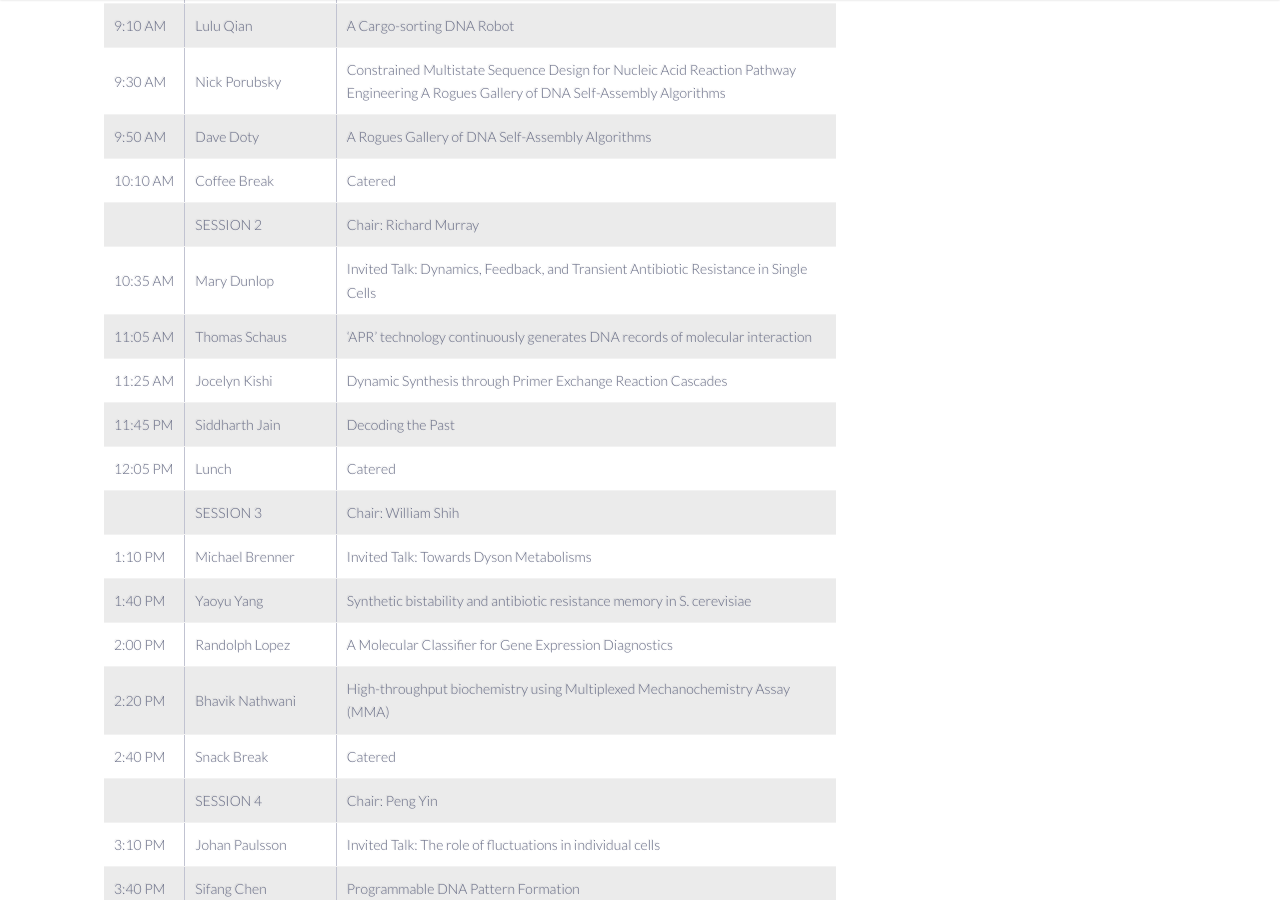
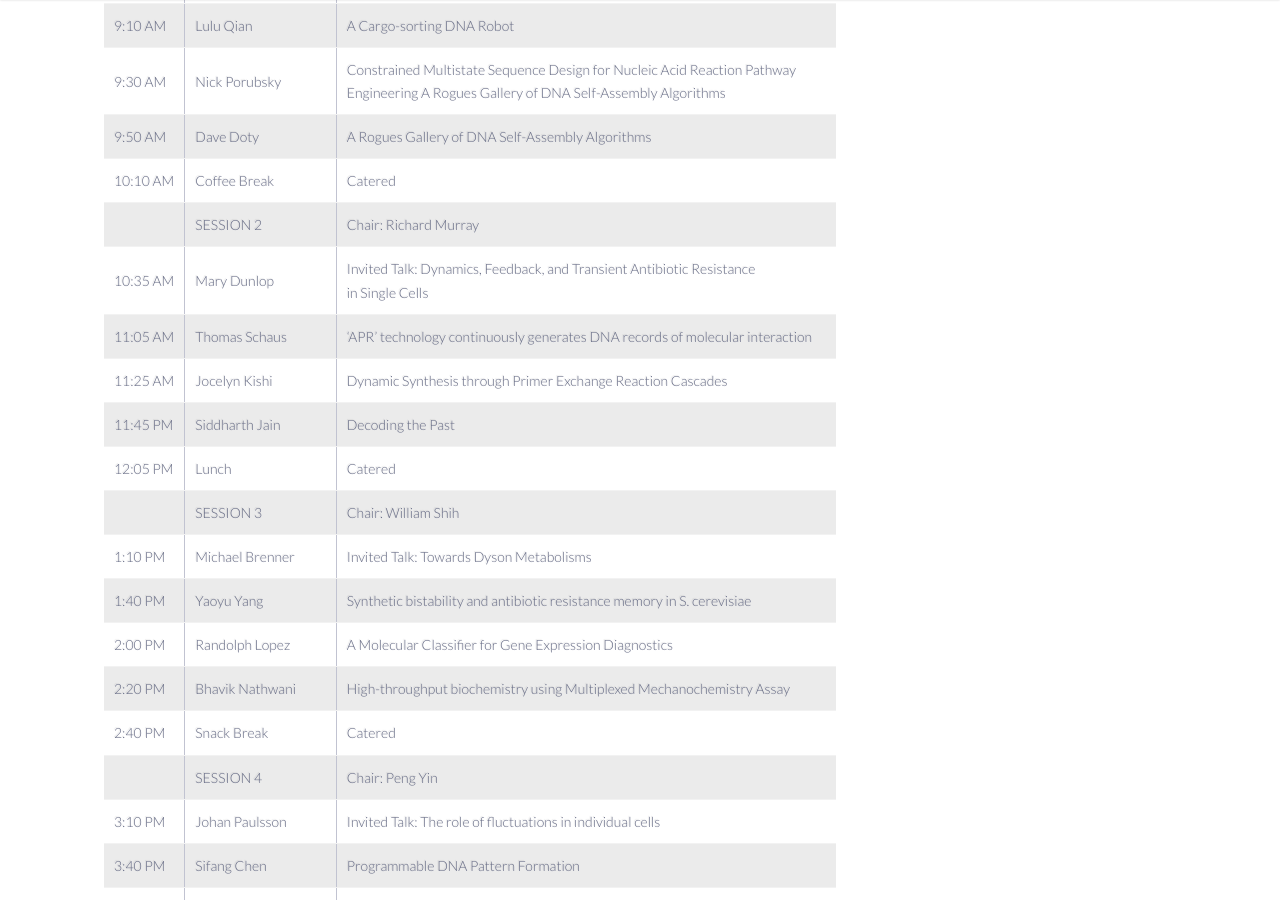
Before and after one commit to douglaslab/mpp, a Jekyll site: the page built from workshops/four.markdown, in a window 1280 px wide and 900 px high, scrolled down 465 px. Built offline with Jekyll 4.4.1, drawn with Linux system fonts in a browser that asks for light colours; nearby versions of some CDN libraries.

```diff
--- a/workshops/four.markdown
+++ b/workshops/four.markdown
@@ -171,7 +171,7 @@ Location: Martin Conference Center (3rd Floor Rotunda); 77 Avenue Louis Pasteur,
 |9:50 AM|Dave Doty|A Rogues Gallery of DNA Self-Assembly Algorithms|
 |10:10 AM|Coffee Break|Catered|
 ||SESSION 2|Chair: Richard Murray|
-|10:35 AM|Mary Dunlop|Invited Talk: Dynamics, Feedback, and Transient Antibiotic Resistance in Single Cells|
+|10:35 AM|Mary Dunlop|Invited Talk: Dynamics, Feedback, and Transient Antibiotic Resistance<br>in Single Cells|
 |11:05 AM|Thomas Schaus|‘APR' technology continuously generates DNA records of molecular interaction|
 |11:25 AM|Jocelyn Kishi|Dynamic Synthesis through Primer Exchange Reaction Cascades|
 |11:45 PM|Siddharth Jain|Decoding the Past|
@@ -180,7 +180,7 @@ Location: Martin Conference Center (3rd Floor Rotunda); 77 Avenue Louis Pasteur,
 |1:10 PM|Michael Brenner|Invited Talk: Towards Dyson Metabolisms|
 |1:40 PM|Yaoyu Yang|Synthetic bistability and antibiotic resistance memory in S. cerevisiae|
 |2:00 PM|Randolph Lopez|A Molecular Classifier for Gene Expression Diagnostics|
-|2:20 PM|Bhavik Nathwani|High-throughput biochemistry using Multiplexed Mechanochemistry Assay (MMA)|
+|2:20 PM|Bhavik Nathwani|High-throughput biochemistry using Multiplexed Mechanochemistry Assay|
 |2:40 PM|Snack Break|Catered|
 ||SESSION 4|Chair: Peng Yin|
 |3:10 PM|Johan Paulsson |Invited Talk: The role of fluctuations in individual cells|
```
